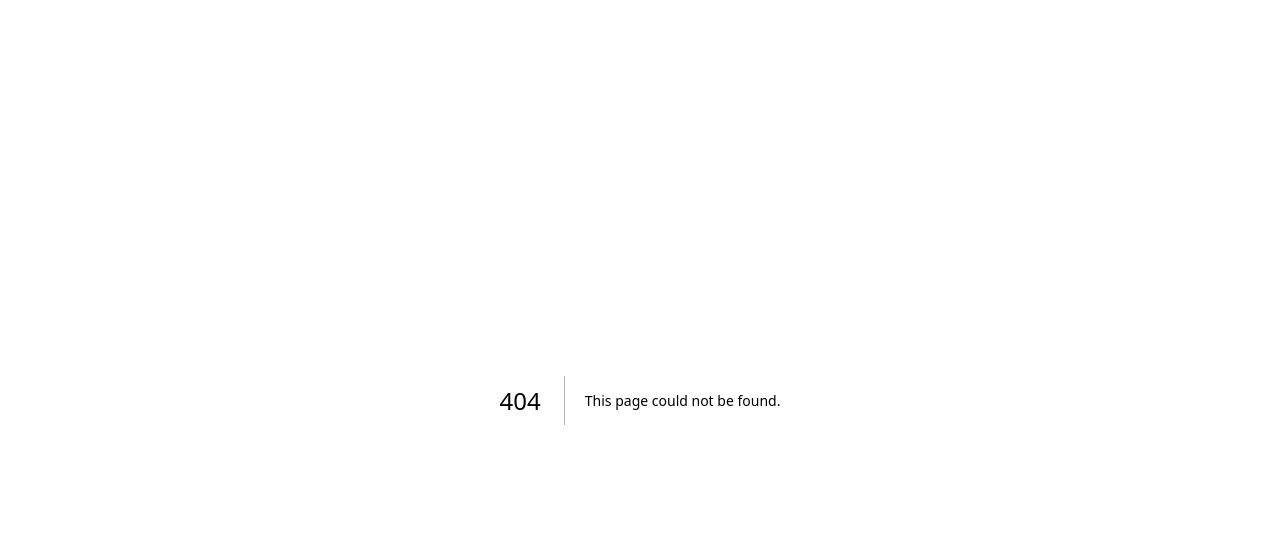
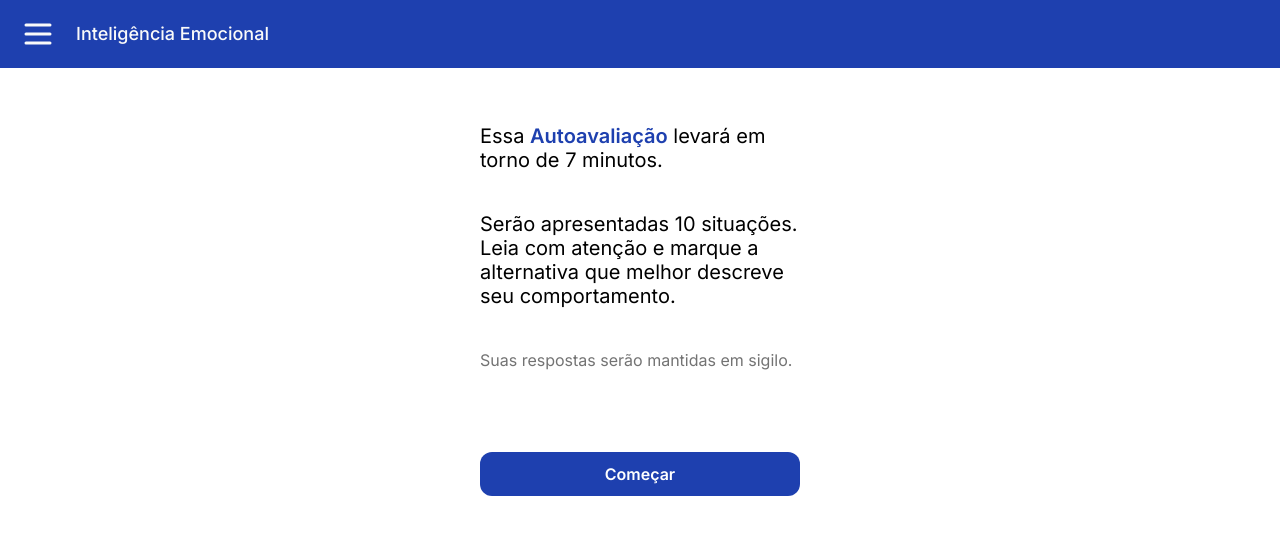
Before and after one commit to facsenacdf-2024/soft-skills-app, a Next.js app: page /quiz/inteligencia-emocional in a window 1280 px wide. Before the commit this address had no page. Shown: the top 534 px of the page. Built offline with nearby package versions, Linux system fonts and the light colour scheme.

Commit message:
refactor: dynamic show quiz info page

```diff
--- /dev/null
+++ b/src/app/quiz/[slug]/page.tsx
@@ -0,0 +1,33 @@
+import Anchor from "@/components/anchor";
+import Header from "@/components/header";
+import quizzes from "../../quizzes.json"
+import { redirect } from "next/navigation";
+
+export default function Page({ params }: Readonly<{ params: { slug: string } }>) {
+  const quiz = quizzes.find((c: any) => c.slug === params.slug) // Busca o quiz pelo slug
+
+  if (!quiz) {
+    return redirect('/')
+  }
+
+  return (
+    <>
+      <Header page={quiz.title} />
+
+      <div className="max-w-xs mx-auto my-14 space-y-10 text-xl leading-6">
+        <p>
+          Essa <span className="font-semibold text-blue-800">Autoavaliação</span>{' '}
+          levará em torno de {quiz.duration} minutos.
+        </p>
+
+        <p>{quiz.description}</p>
+
+        <p className="text-base text-neutral-500">
+          Suas respostas serão mantidas em sigilo.
+        </p>
+      </div>
+
+      <Anchor title="Começar" link="/quiz/inteligencia-emocional/iniciar" className="max-w-xs w-full text-center mx-auto block my-20" />
+    </>
+  )
+}
```
